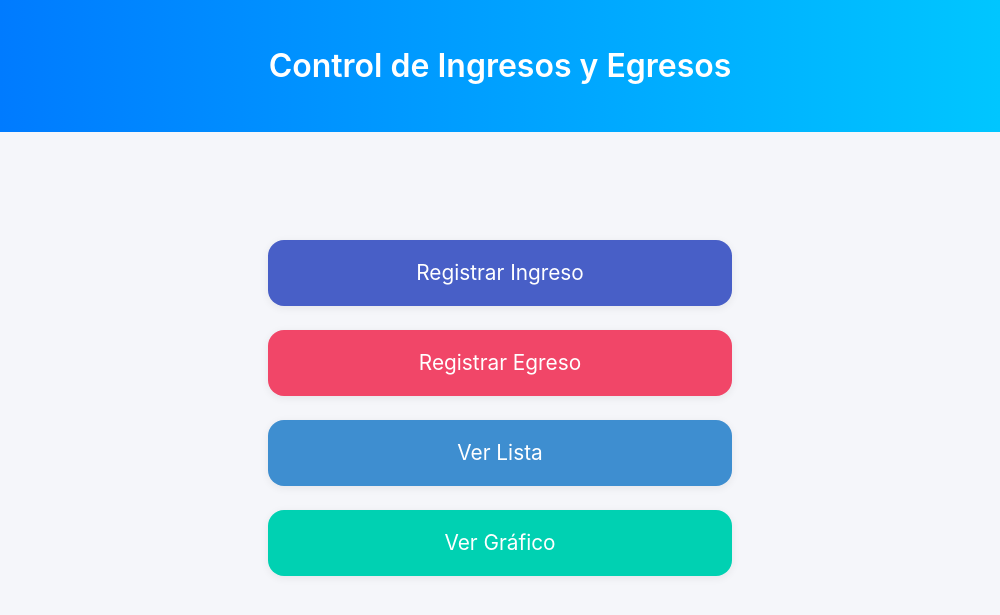
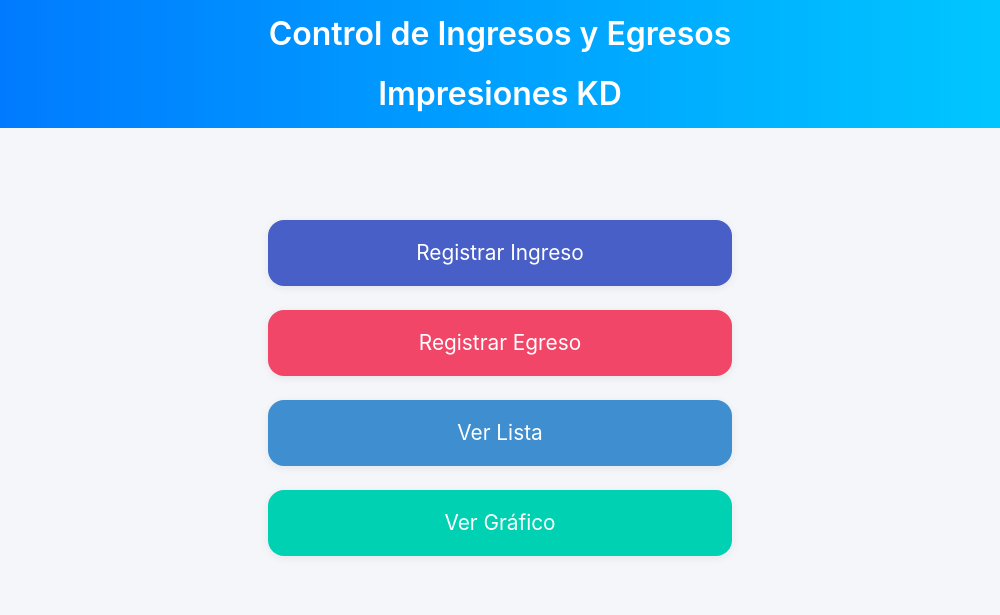
Before and after one commit to darwincrack/electron, an Electron app: page index.html in a window 1000 px wide. Drawn offline with nearby package versions, Linux system fonts and the light colour scheme.

Commit message:
Actualización del título en index.html para incluir "Impresiones KD" y se añaden estilos CSS para mejorar el diseño de la sección y la responsividad en pantallas grandes y en impresión.

```diff
--- a/index.html
+++ b/index.html
@@ -13,7 +13,7 @@
     />
     <meta http-equiv="X-UA-Compatible" content="IE=edge">
     <meta name="viewport" content="width=device-width, initial-scale=1.0">
-    <title>Control de Ingresos y Egresos</title>
+    <title>Control de Ingresos y Egresos | Impresiones KD</title>
     <link rel="stylesheet" href="https://cdn.jsdelivr.net/npm/bulma@0.9.4/css/bulma.min.css">
     <link rel="stylesheet" href="https://cdnjs.cloudflare.com/ajax/libs/font-awesome/6.0.0/css/all.min.css">
     <style>
@@ -44,6 +44,17 @@
       .volver-btn {
         margin-bottom: 2rem;
       }
+      .section {
+        padding: 2rem 1.5rem;
+      }
+
+      @media screen and (min-width: 769px), print {
+      .hero-body {
+          padding: 1rem 3rem;
+      }
+    }
+
+
     </style>
   </head>
   <body>
@@ -51,6 +62,7 @@
       <div class="hero-body">
         <div class="container">
           <h1 class="title has-text-centered">Control de Ingresos y Egresos</h1>
+          <h2 class="title has-text-centered">Impresiones KD</h2>
         </div>
       </div>
     </section>
```
